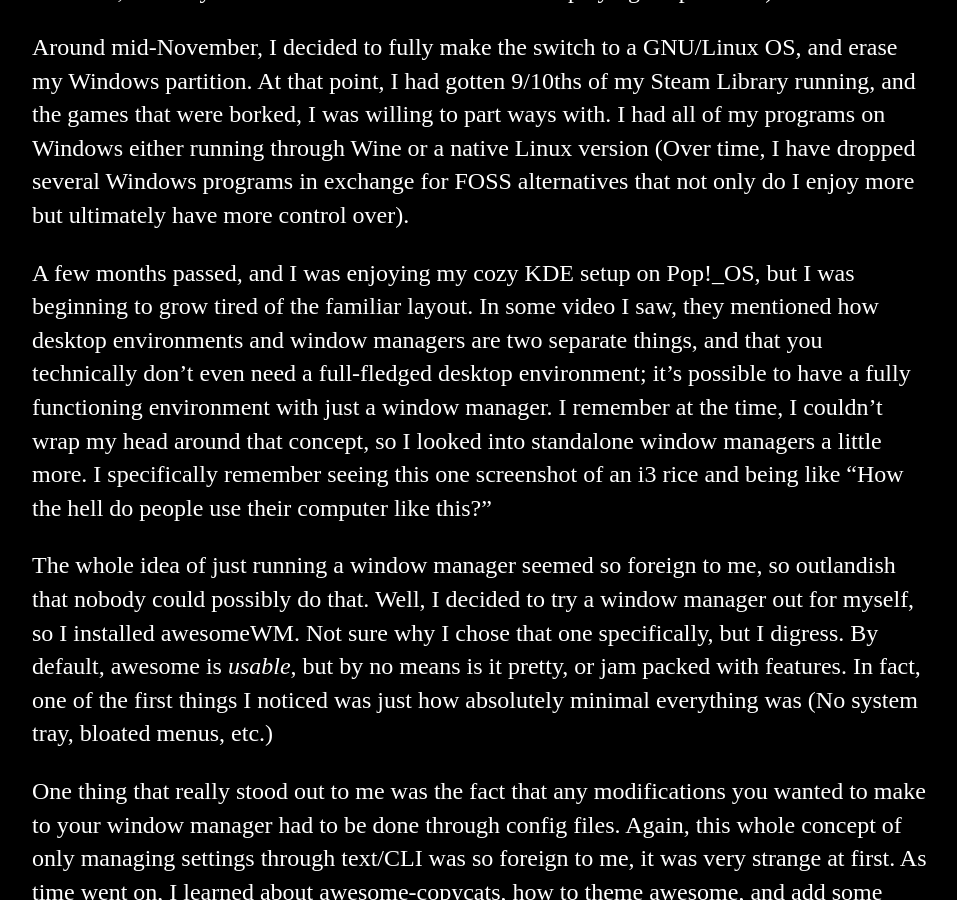
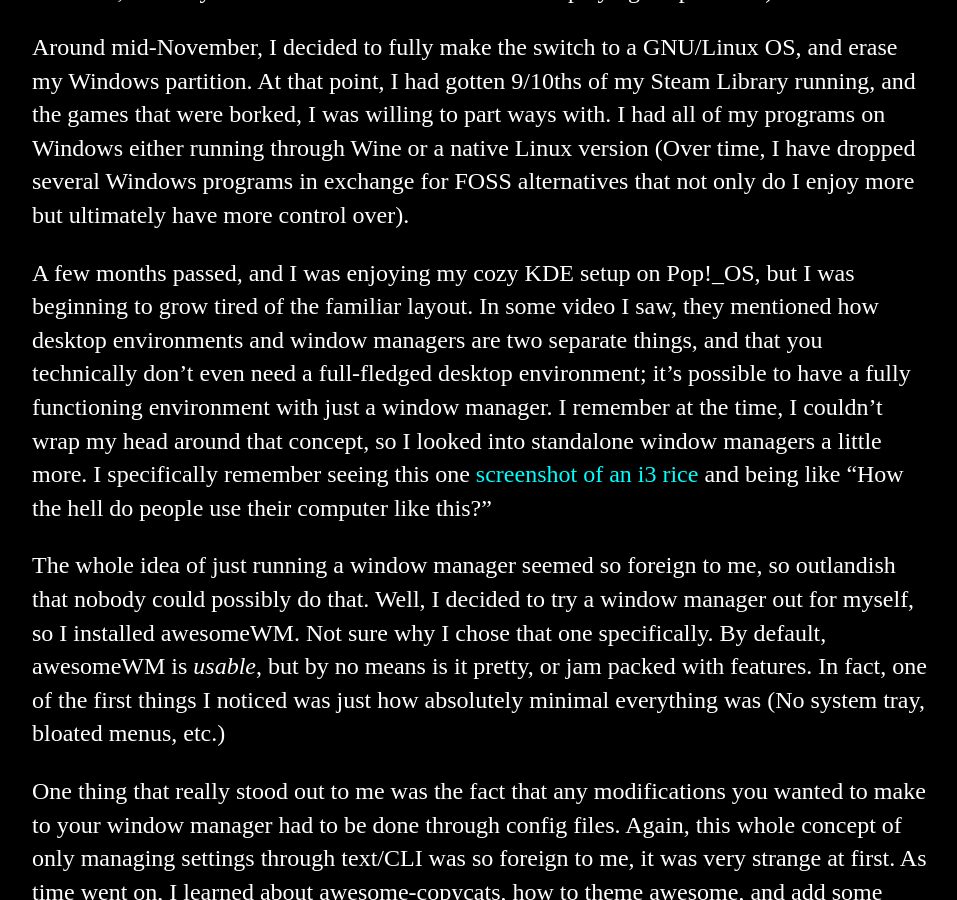
Before and after one commit to whiteVHS/whiteVHS.github.io, a Jekyll site: the page built from _posts/2022-10-24-my-1st-year-with-gnu-linux.md, in a window 1280 px wide and 900 px high, scrolled down 1462 px. Shown: the whole window, without its empty margins (160-1117 px from the left). Built offline with Jekyll 4.4.1, drawn with Linux system fonts in a browser that asks for light colours.

Commit message:
Update 2022-10-24-my-1st-year-with-gnu-linux.md

```diff
--- a/_posts/2022-10-24-my-1st-year-with-gnu-linux.md
+++ b/_posts/2022-10-24-my-1st-year-with-gnu-linux.md
@@ -25,9 +25,9 @@
 
 Around mid-November, I decided to fully make the switch to a GNU/Linux OS, and erase my Windows partition. At that point, I had gotten 9/10ths of my Steam Library running, and the games that were borked, I was willing to part ways with. I had all of my programs on Windows either running through Wine or a native Linux version (Over time, I have dropped several Windows programs in exchange for FOSS alternatives that not only do I enjoy more but ultimately have more control over).
 
-A few months passed, and I was enjoying my cozy KDE setup on Pop!_OS, but I was beginning to grow tired of the familiar layout. In some video I saw, they mentioned how desktop environments and window managers are two separate things, and that you technically don't even need a full-fledged desktop environment; it's possible to have a fully functioning environment with just a window manager. I remember at the time, I couldn't wrap my head around that concept, so I looked into standalone window managers a little more. I specifically remember seeing this one screenshot of an i3 rice and being like "How the hell do people use their computer like this?"
+A few months passed, and I was enjoying my cozy KDE setup on Pop!_OS, but I was beginning to grow tired of the familiar layout. In some video I saw, they mentioned how desktop environments and window managers are two separate things, and that you technically don't even need a full-fledged desktop environment; it's possible to have a fully functioning environment with just a window manager. I remember at the time, I couldn't wrap my head around that concept, so I looked into standalone window managers a little more. I specifically remember seeing this one [screenshot of an i3 rice](https://i3wm.org/screenshots/i3-9.png) and being like "How the hell do people use their computer like this?"
 
-The whole idea of just running a window manager seemed so foreign to me, so outlandish that nobody could possibly do that. Well, I decided to try a window manager out for myself, so I installed awesomeWM. Not sure why I chose that one specifically, but I digress. By default, awesome is *usable*, but by no means is it pretty, or jam packed with features. In fact, one of the first things I noticed was just how absolutely minimal everything was (No system tray, bloated menus, etc.)
+The whole idea of just running a window manager seemed so foreign to me, so outlandish that nobody could possibly do that. Well, I decided to try a window manager out for myself, so I installed awesomeWM. Not sure why I chose that one specifically. By default, awesomeWM is *usable*, but by no means is it pretty, or jam packed with features. In fact, one of the first things I noticed was just how absolutely minimal everything was (No system tray, bloated menus, etc.)
 
 One thing that really stood out to me was the fact that any modifications you wanted to make to your window manager had to be done through config files. Again, this whole concept of only managing settings through text/CLI was so foreign to me, it was very strange at first. As time went on, I learned about awesome-copycats, how to theme awesome, and add some extensions/widgets to make it a tad more usable. As I was learning about awesome, and how to set up various things within it, I would hop back and forth between it and KDE. Overall though, awesomeWM was pretty much exactly what I had been looking for - something different from the look and feel Windows (and even macOS), truly something of it's own - something I could make MY own.
 
```
